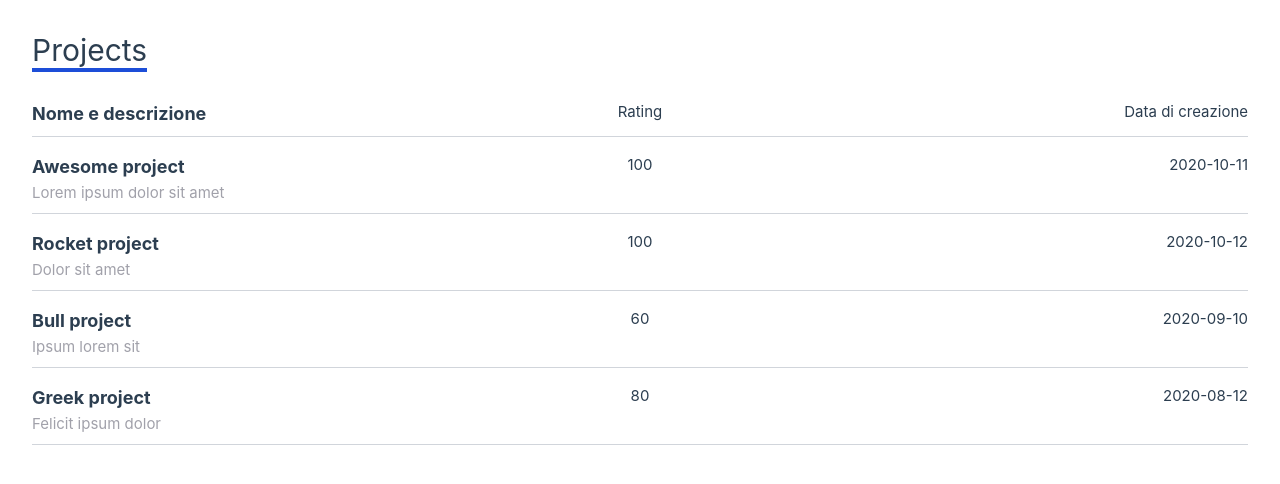
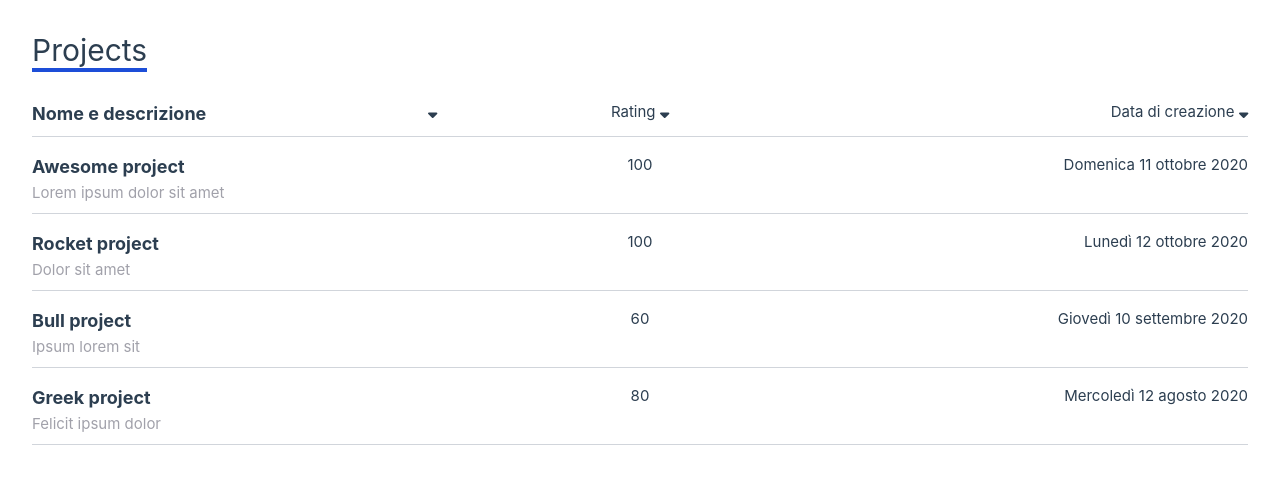
Before and after one commit to aminta/frontend_mid, a Vue app: page / in a window 1280 px wide. Shown: the top 484 px of the page. Built offline with nearby package versions, Linux system fonts and the light colour scheme.

Commit message:
feat: projects list made sortable by each of the fields

```diff
--- a/package.json
+++ b/package.json
@@ -9,6 +9,10 @@
     "lint": "eslint . --ext .vue,.js,.jsx,.cjs,.mjs --fix --ignore-path .gitignore"
   },
   "dependencies": {
+    "@fortawesome/fontawesome-svg-core": "^6.3.0",
+    "@fortawesome/free-regular-svg-icons": "^6.3.0",
+    "@fortawesome/free-solid-svg-icons": "^6.3.0",
+    "@fortawesome/vue-fontawesome": "^3.0.3",
     "pinia": "^2.0.28",
     "vue": "^3.2.45"
   },
--- /dev/null
+++ b/src/components/ColumnSort.vue
@@ -0,0 +1,34 @@
+<script setup>
+import { ref, reactive, watch } from "vue";
+import { useProjectsStore } from "@/stores/projects.js";
+let store = useProjectsStore();
+
+let props = defineProps({
+  field: String,
+});
+let isAsc = ref(false);
+let iconClasses = () =>
+  [
+    "fa-solid",
+    isAsc.value ? "fa-sort-up" : "",
+    !isAsc.value ? "fa-sort-down" : "",
+  ].join(" ");
+
+const toggleSortOrder = () => {
+  isAsc.value = !isAsc.value;
+};
+
+watch(isAsc, (val) => {
+  let sortOrder = val ? "asc" : "desc";
+  store.setSortOrder(sortOrder);
+  store.setSortBy(props.field);
+});
+</script>
+
+<template>
+  <i>
+    <font-awesome-icon @click="toggleSortOrder" :icon="iconClasses()" />
+  </i>
+</template>
+
+<style lang="scss" scoped></style>
--- a/src/components/ProjectItem.vue
+++ b/src/components/ProjectItem.vue
@@ -1,26 +1,38 @@
-<template>
-  <li class="grid grid-cols-3 gap-y-10 border-b border-gray-300 pb-2">
-    <header>
-      <h3 class="text-lg font-bold">{{ name }}</h3>
-      <p v-if="!isHeader" class="text-zinc-400">{{ description }}</p>
-    </header>
-    <main class="text-center">
-      {{ stars }}
-    </main>
-    <footer class="text-right">
-      {{ createdAt }}
-    </footer>
-  </li>
-</template>
+<script setup>
+import ColumnSort from "./ColumnSort.vue";
+import { formatDate } from "@/utilities/formatters.js";
 
-<script setup>
-defineProps({
+let props = defineProps({
   name: String,
   description: String,
   createdAt: String,
   stars: Number,
   isHeader: Boolean,
 });
+
+let classObject = {
+  flex: props.isHeader,
+  "flex-row": props.isHeader,
+  "justify-between": props.isHeader,
+};
 </script>
 
+<template>
+  <li class="grid grid-cols-3 gap-y-10 border-b border-gray-300 pb-2">
+    <header :class="classObject">
+      <h3 class="text-lg font-bold">{{ name }}</h3>
+      <p v-if="!isHeader" class="text-zinc-400">{{ description }}</p>
+      <ColumnSort v-if="isHeader" field="name" />
+    </header>
+    <main class="text-center">
+      {{ stars }}
+      <ColumnSort v-if="isHeader" field="stars" />
+    </main>
+    <footer class="text-right">
+      {{ formatDate(createdAt) }}
+      <ColumnSort v-if="isHeader" field="createdAt" />
+    </footer>
+  </li>
+</template>
+
 <style lang="scss" scoped></style>
--- a/src/components/ProjectList.vue
+++ b/src/components/ProjectList.vue
@@ -12,7 +12,7 @@ let store = useProjectsStore();
     <ul class="grid auto-rows-auto gap-y-4">
       <ProjectHeader />
       <ProjectItem
-        v-for="project in store.projects"
+        v-for="project in store.projectsSorted"
         :key="nanoid()"
         :name="project.name"
         :description="project.description"
--- a/src/main.js
+++ b/src/main.js
@@ -3,9 +3,20 @@ import { createPinia } from "pinia";
 import App from "./App.vue";
 
 import "./assets/main.css";
+/* import the fontawesome core */
+import { library } from "@fortawesome/fontawesome-svg-core";
+
+/* import font awesome icon component */
+import { FontAwesomeIcon } from "@fortawesome/vue-fontawesome";
+
+/* import specific icons */
+import { faSortDown, faSortUp } from "@fortawesome/free-solid-svg-icons";
+
+/* add icons to the library */
+library.add(faSortDown, faSortUp);
 
 const app = createApp(App);
 
 app.use(createPinia());
-
+app.component("font-awesome-icon", FontAwesomeIcon);
 app.mount("#app");
--- a/src/stores/projects.js
+++ b/src/stores/projects.js
@@ -1,14 +1,32 @@
 import { defineStore } from "pinia";
+import { sorter } from "@/utilities/sorters";
 
 export const useProjectsStore = defineStore("projects", {
   state: () => ({
     projects: [],
+    sortOrder: "",
+    sortBy: "",
   }),
   actions: {
     async fill() {
       let r = await import("@/data.json");
       this.$state = { projects: r.default };
     },
+    setSortOrder(sortOrder) {
+      this.sortOrder = sortOrder;
+    },
+    setSortBy(sortBy) {
+      this.sortBy = sortBy;
+    },
   },
-  getters: {},
+  getters: {
+    projectsSorted() {
+      if (!this.sortBy) {
+        return this.projects;
+      }
+      return this.projects.sort((a, b) =>
+        sorter(a, b, this.sortBy, this.sortOrder)
+      );
+    },
+  },
 });
--- /dev/null
+++ b/src/utilities/formatters.js
@@ -0,0 +1,22 @@
+function capitalizeFirst(string) {
+  return string.charAt(0).toUpperCase() + string.slice(1);
+}
+
+export function formatDate(date) {
+  const timestamp = Date.parse(date);
+  if (isNaN(timestamp)) {
+    return date;
+  }
+
+  let options = {
+    weekday: "long",
+    year: "numeric",
+    month: "long",
+    day: "numeric",
+  };
+  const dateAsString = new Intl.DateTimeFormat("it-IT", options).format(
+    timestamp
+  );
+
+  return capitalizeFirst(dateAsString);
+}
--- /dev/null
+++ b/src/utilities/sorters.js
@@ -0,0 +1,32 @@
+export function sorter(a, b, field, sortOrder) {
+  function sortAlphabetically(a, b) {
+    if (a[field] < b[field]) {
+      return sortOrder === "asc" ? -1 : 1;
+    }
+    if (a[field] > b[field]) {
+      return sortOrder === "asc" ? 1 : -1;
+    }
+    return 0;
+  }
+
+  function sortNumbers(a, b) {
+    return sortOrder === "asc" ? a[field] - b[field] : b[field] - a[field];
+  }
+
+  function sortDates(a, b) {
+    return sortOrder === "asc"
+      ? new Date(a[field]) - new Date(b[field])
+      : new Date(b[field]) - new Date(a[field]);
+  }
+
+  switch (field) {
+    case "name":
+      return sortAlphabetically(a, b, field);
+    case "stars":
+      return sortNumbers(a, b, field);
+    case "createdAt":
+      return sortDates(a, b, field);
+    default:
+      break;
+  }
+}
```
Also changed, not shown: 1 other file (tests, documents, lock files or other folders).
